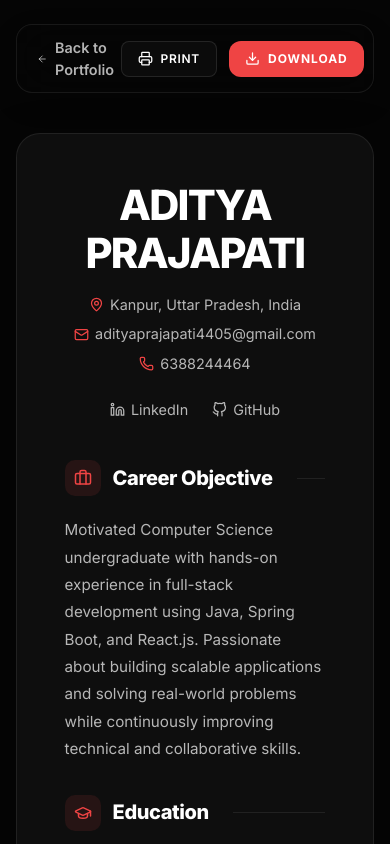
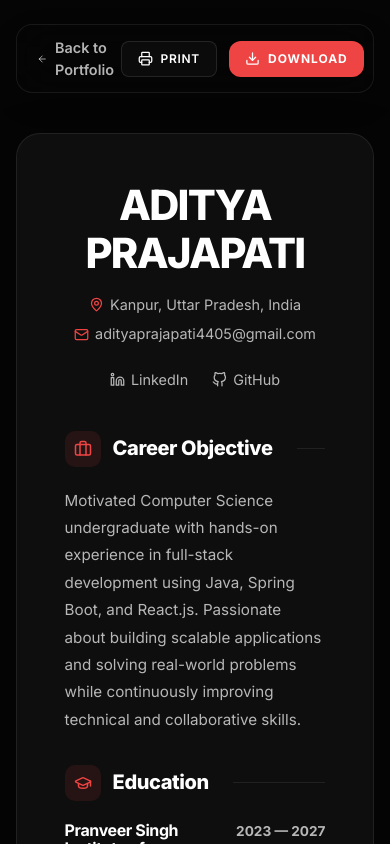
Before and after one commit to Aditya4405/portfolio, a React (Vite) app in the folder Portfolio/: page /resume in a window 390 px wide. Shown: the top 844 px of the page. Built offline with nearby package versions, Linux system fonts and the light colour scheme.

Commit message:
refactor: remove phone number from ResumePage for privacy

```diff
--- a/Portfolio/src/pages/ResumePage.jsx
+++ b/Portfolio/src/pages/ResumePage.jsx
@@ -47,7 +47,6 @@ const ResumePage = () => {
     name: "ADITYA PRAJAPATI",
     location: "Kanpur, Uttar Pradesh, India",
     email: "adityaprajapati4405@gmail.com",
-    phone: "6388244464",
     linkedin: "linkedin.com/in/aditya-prajapati-4405q/",
     github: "github.com/Aditya4405",
     objective: "Motivated Computer Science undergraduate with hands-on experience in full-stack development using Java, Spring Boot, and React.js. Passionate about building scalable applications and solving real-world problems while continuously improving technical and collaborative skills.",
@@ -202,7 +201,6 @@ const ResumePage = () => {
             >
               <div style={{ display: 'flex', alignItems: 'center', gap: '6px' }}><MapPin size={15} style={{ color: '#ef4444' }} /> {resumeData.location}</div>
               <div style={{ display: 'flex', alignItems: 'center', gap: '6px' }}><Mail size={15} style={{ color: '#ef4444' }} /> {resumeData.email}</div>
-              <div style={{ display: 'flex', alignItems: 'center', gap: '6px' }}><Phone size={15} style={{ color: '#ef4444' }} /> {resumeData.phone}</div>
             </motion.div>
 
             <motion.div
```
